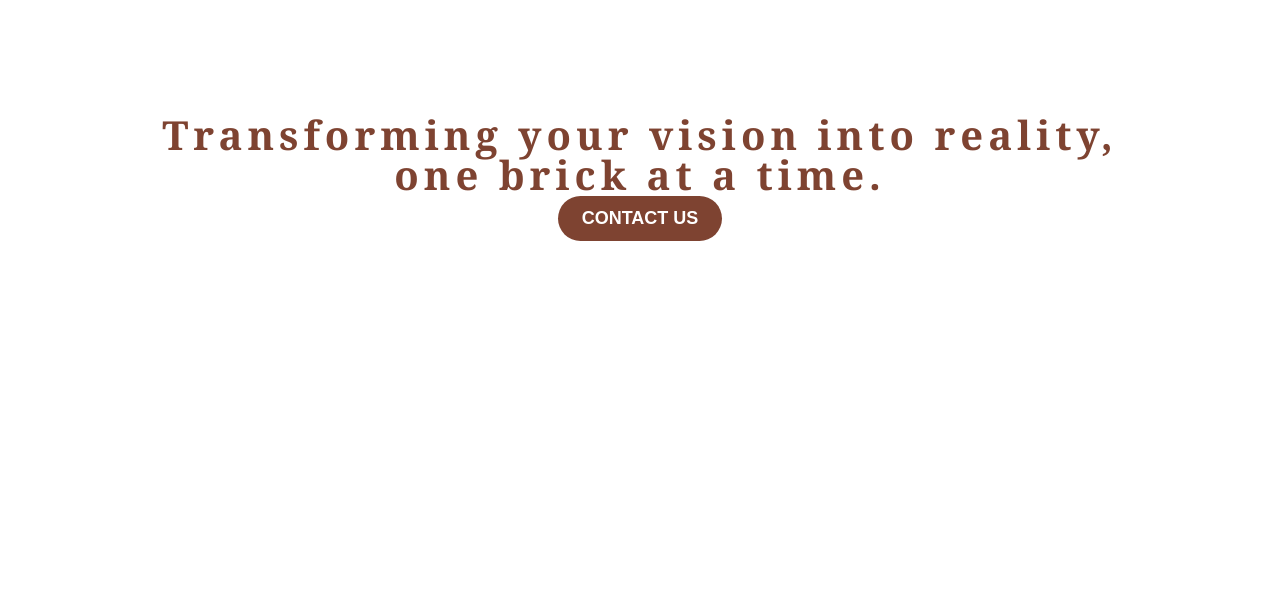
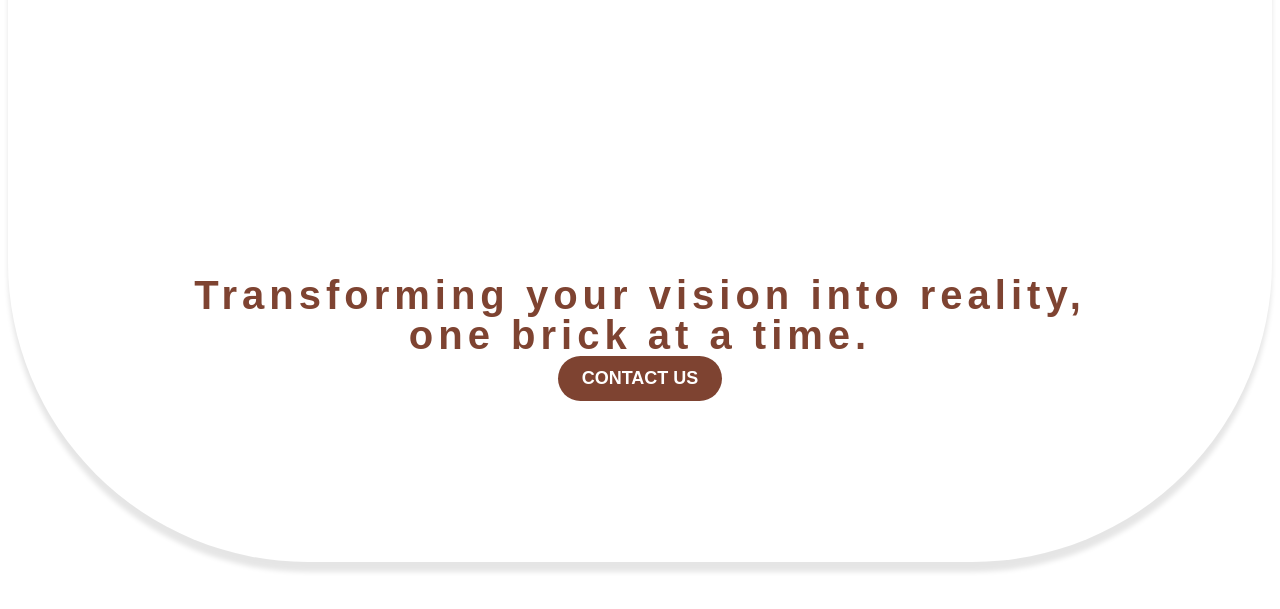
Before and after one commit to Saint-Dave/SamFashConstructionLTD, a plain HTML site: page index.html in a window 1280 px wide. Shown: the part 86-695 px from the top of the page. Drawn offline with Linux system fonts and the light colour scheme.

Commit message:
hero adjusted again

```diff
--- a/css/style-home.css
+++ b/css/style-home.css
@@ -93,10 +93,10 @@ header {
  /* HERO */
  .hero {
     position: relative;
-    /* background-color: var(--nColorW 0.1); */
+    background-color: var(--nColorW) 0.4;
     overflow: hidden;
-    /* border-radius: 0px 0px 300px 300px; */
-    /* box-shadow: 0 10px 5px rgba(0, 0, 0, 0.1); */
+    border-radius: 0px 0px 300px 300px;
+    box-shadow: 0 10px 5px rgba(0, 0, 0, 0.1);
     width: 100%;
     height: 80vh;
 
@@ -136,11 +136,10 @@ header {
     font-size: 40px;
     font-weight: 700;
     margin-bottom: 1px;
-    padding-top: 20vh;
+    padding-top: 40vh;
     text-align: center;
     color: var(--pColor);
     font-family: var(--pFontFamily);
-    font-family: var(--sFF);
     line-height: 40px;
     letter-spacing: 5px;
   }
```
